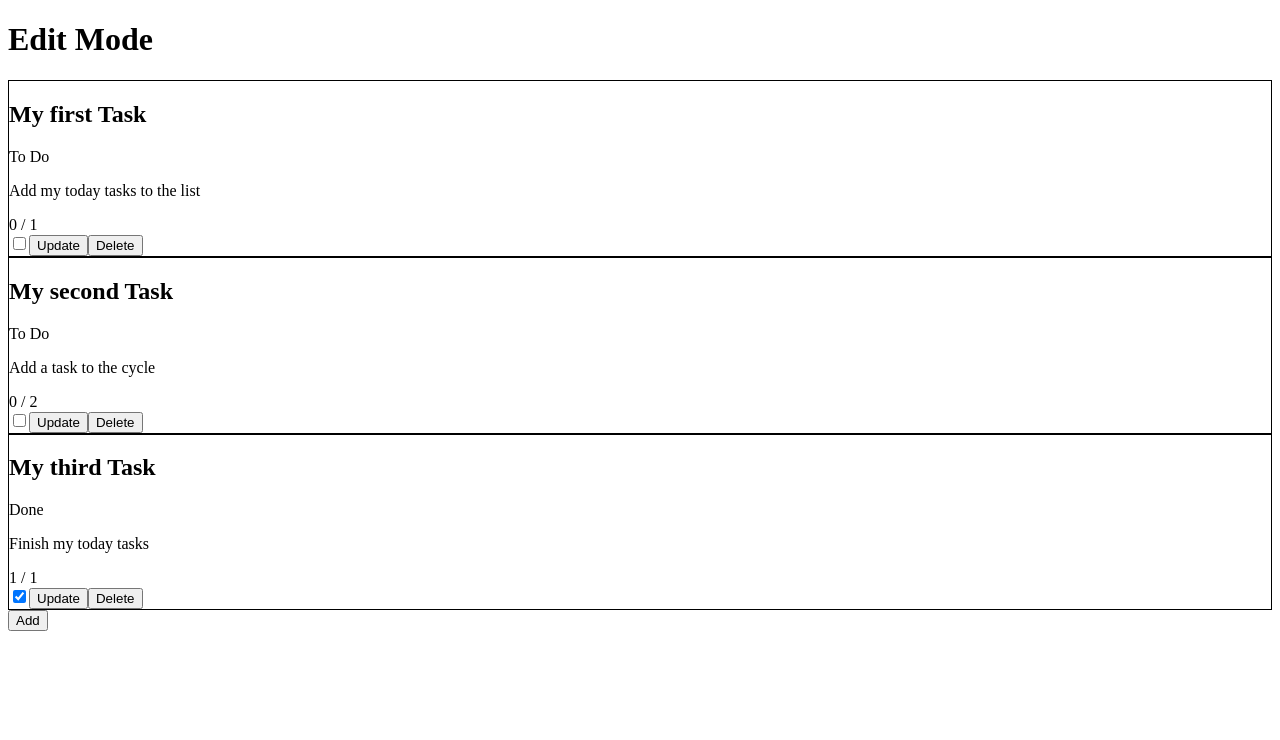
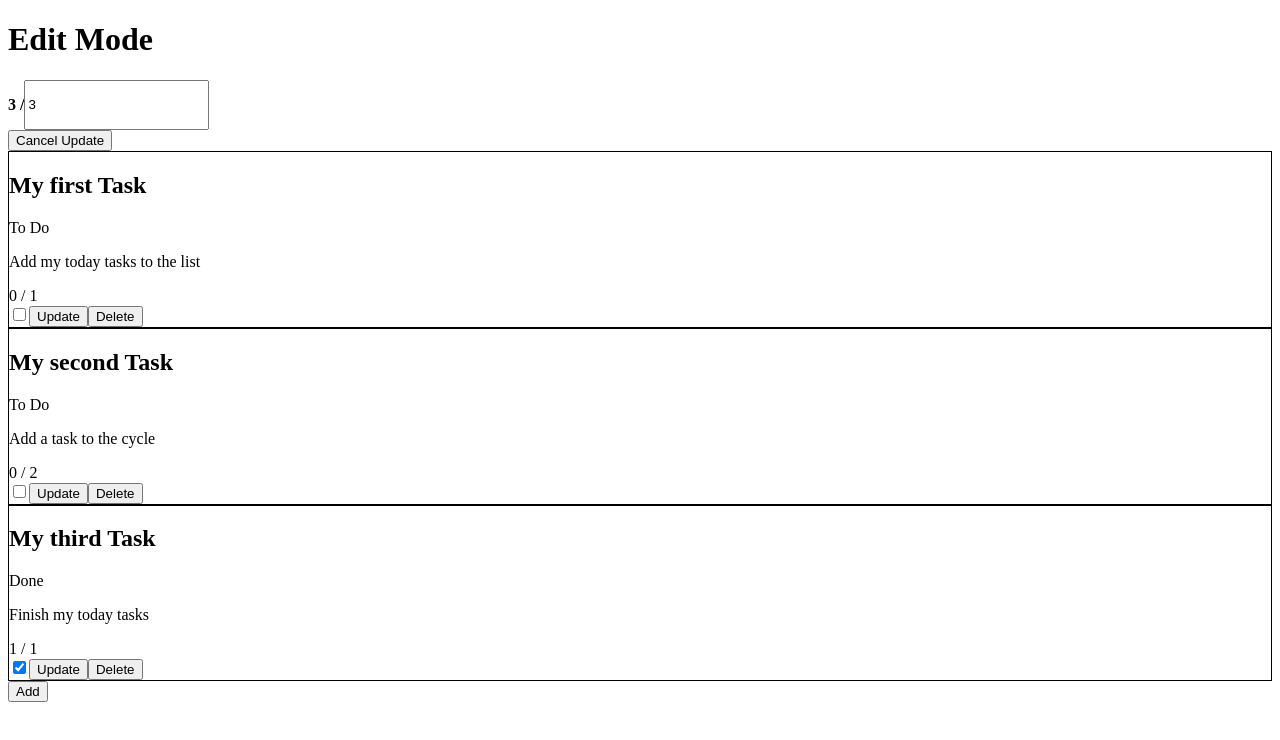
Before and after one commit to ScrimaliAnthony/PomodoroWeb, a React (Vite) app in the folder frontend/: page / in a window 1280 px wide. Both pictures are taken after a click on the button "Update Pomodor". Shown: the top 740 px of the page. Built offline with nearby package versions, Linux system fonts and the light colour scheme.

Commit message:
[refactor] POM-011-refacto : Refacto de PomodoroCycleEdit

```diff
--- /dev/null
+++ b/frontend/src/components/pomodoro-cycle-edit/PomodoroCycleEdit.jsx
@@ -0,0 +1,10 @@
+export default function PomodoroCycleEdit({ nbCycle, maxCycle, onChangeTotalCycle }) {
+    return (
+        <>
+            <div style={{display: "flex"}}>
+                <p style={{fontWeight: "bold"}}>{nbCycle} / </p>
+                <input type="number" min="0" placeholder="cycle" defaultValue={maxCycle} onChange={onChangeTotalCycle}/>
+            </div>
+        </>
+    )
+}
--- a/frontend/src/components/pomodoro-edit/PomodoroEdit.jsx
+++ b/frontend/src/components/pomodoro-edit/PomodoroEdit.jsx
@@ -1,5 +1,22 @@
-export default function PomodoroEdit({}) {
+import { useRef } from "react";
+import PomodoroCycleEdit from "../pomodoro-cycle-edit/PomodoroCycleEdit";
+
+export default function PomodoroEdit({ nbCycle, maxCycle, onClickUpdate }) {
+    const totalCycleRef = useRef(maxCycle);
+
+    const handleUpdateClick = () => {
+        onClickUpdate();
+    }
+
+    const handleTotalCycleRef = (e) => {
+        totalCycleRef.current = e.target.value;
+    }
+
     return (
-        <h1>Edit Mode</h1>
+        <>
+            <h1>Edit Mode</h1>
+            <PomodoroCycleEdit nbCycle={nbCycle} maxCycle={maxCycle} onChangeTotalCycle={handleTotalCycleRef} />
+            <button onClick={handleUpdateClick}>Cancel Update</button>
+        </>
     )
 }
--- a/frontend/src/components/pomodoro/Pomodoro.jsx
+++ b/frontend/src/components/pomodoro/Pomodoro.jsx
@@ -16,7 +16,7 @@ export default function Pomodoro({ nbCycle, maxCycle, setNbCycle, setMaxCycle })
     return (
         <>
             {isEditMode ?
-                <PomodoroEdit />
+                <PomodoroEdit nbCycle={nbCycle} maxCycle={maxCycle} onClickUpdate={handleEditMode} />
                 :
                 <PomodoroDisplay nbCycle={nbCycle} maxCycle={maxCycle} phases={phases} onClickUpdate={handleEditMode} />
             }
```
